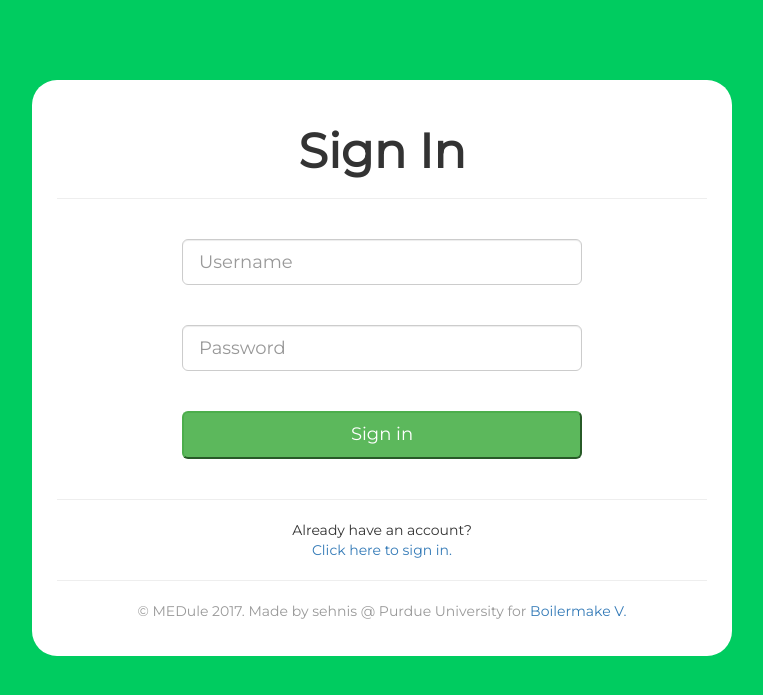
After one commit to sehnis/MEDule, a Flask app: page /register in a window 1280 px wide. The commit adds this page. Shown: the top 695 px of the page, without its empty margins (258-1021 px from the left). Run offline with Flask 2, Linux system fonts and the light colour scheme; some libraries are stand-ins or nearby versions.

Commit message:
Sign In and Register

```diff
--- a/app.py
+++ b/app.py
@@ -71,6 +71,38 @@ class Known_Med(db.Model):
 def landing():
     # If login was done, then session[logged_in] should be true.
     return render_template('home.html')
+
+@app.route('/login', methods=['GET', 'POST'])
+def login():
+    if request.method == 'GET':
+        return render_template('login.html')
+    else:
+        username = request.form['username']
+        password = request.form['password']
+        try:
+            data = User.query.filter_by(username=username, password=password).first()
+            if data is not None:
+                session['logged_in'] = True
+                session['active_user'] = username
+                return redirect(url_for('landing'))
+            else:
+                return render_template('login.html', errmess='Username and/or password incorrect. Please try again.')
+        except:
+            return render_template('login.html', errmess='There was an error when trying to sign you in. Please try again.')
+
+# TODO: Add areas on pages to show success or error messages.
+
+@app.route('/register', methods=['GET', 'POST'])
+def register():
+    if session.get('logged_in'):
+        return redirect(url_for('landing'))
+    if request.method == 'POST':
+        user_to_add = User(username=request.form['username'], password=request.form['password'])
+        db.session.add(user_to_add)
+        db.session.commit()
+        return render_template('login.html', succmess="Account created successfully!")
+    return render_template('register.html', errmess="Cannot register you with that information. Please try again.")
+
 '''
 @app.route('/login')
 
--- a/templates/footer.html
+++ b/templates/footer.html
@@ -1,4 +1,4 @@
-<br><br><hr>
+<hr>
 <footer>
 	<p style="text-align:center;color:#999">&copy; MEDule 2017. Made by sehnis @ Purdue University for <a href="https://boilermake.org/" >Boilermake V.</a></p>
 </footer>
--- /dev/null
+++ b/templates/register.html
@@ -0,0 +1,21 @@
+{% extends "base.html" %}
+
+{% block title %}Sign In{% endblock %}
+
+{% block main %}
+<div style = "text-align:center">
+	<h1><b style="font-size:48px">Sign In</b></h1>
+	<hr><br>
+	<div style="max-width:400px;display:block;margin:auto;">
+		<form action="/register" method="POST">
+			<input type="username" class="form-control input-lg" name="username" placeholder="Username" width="500px"><br><br>
+			<input type="password" class="form-control input-lg" name="password" placeholder="Password" width="500px"><br><br>
+			<button type="submit" class="btn-lg btn-block btn-success">Sign in</button>
+		</form>
+	</div>
+
+	<br><hr>
+	<p>Already have an account?<br><a href="login.html">Click here to sign in.</a></p>
+
+</div>
+{% endblock %}
```
Also changed, not shown: templates/home.html (+5 -4 lines), templates/login.html (added, +21 -0 lines).
